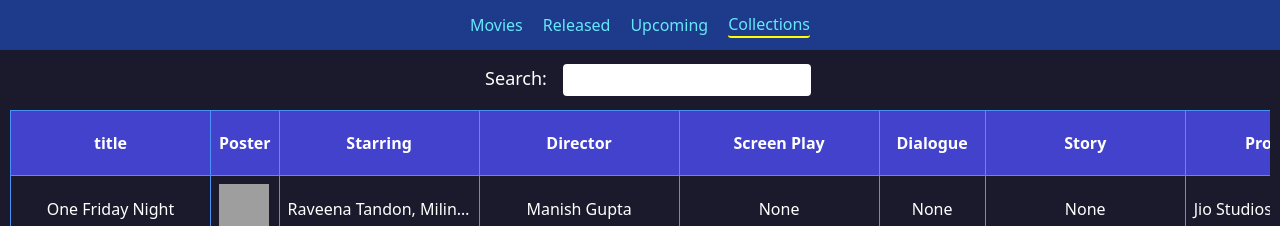
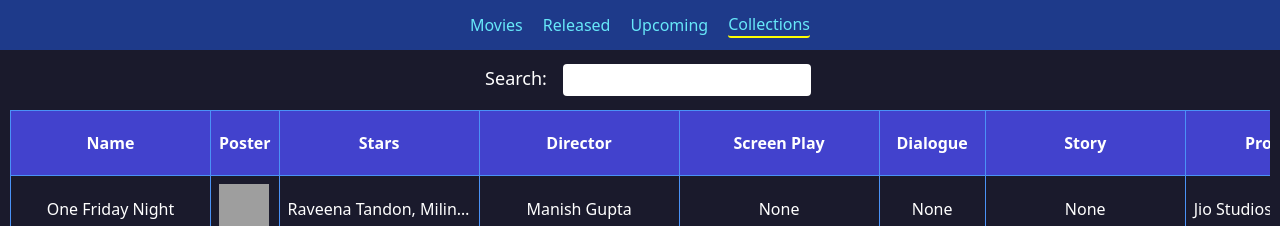
Before and after one commit to biren067/movedatabase, a Next.js app: page /movie_database in a window 1280 px wide. Shown: the top 226 px of the page. Built offline with nearby package versions, Linux system fonts and the light colour scheme; grey boxes are pictures that could not be loaded.

Commit message:
update name column on database

```diff
--- a/components/MovieDatabase.jsx
+++ b/components/MovieDatabase.jsx
@@ -47,7 +47,7 @@ function MovieDatabase()
     const columns = [
         // { Header:'id',
         //   accessor:'id'},
-        { Header:'title',
+        { Header:'Name',
           accessor:'title'},
         { Header:'Poster',
           accessor:'poster_link',
@@ -64,7 +64,7 @@ function MovieDatabase()
           ),
         },
         {
-            Header:'Starring',
+            Header:'Stars',
             accessor:'starring'
         },
         {
```
